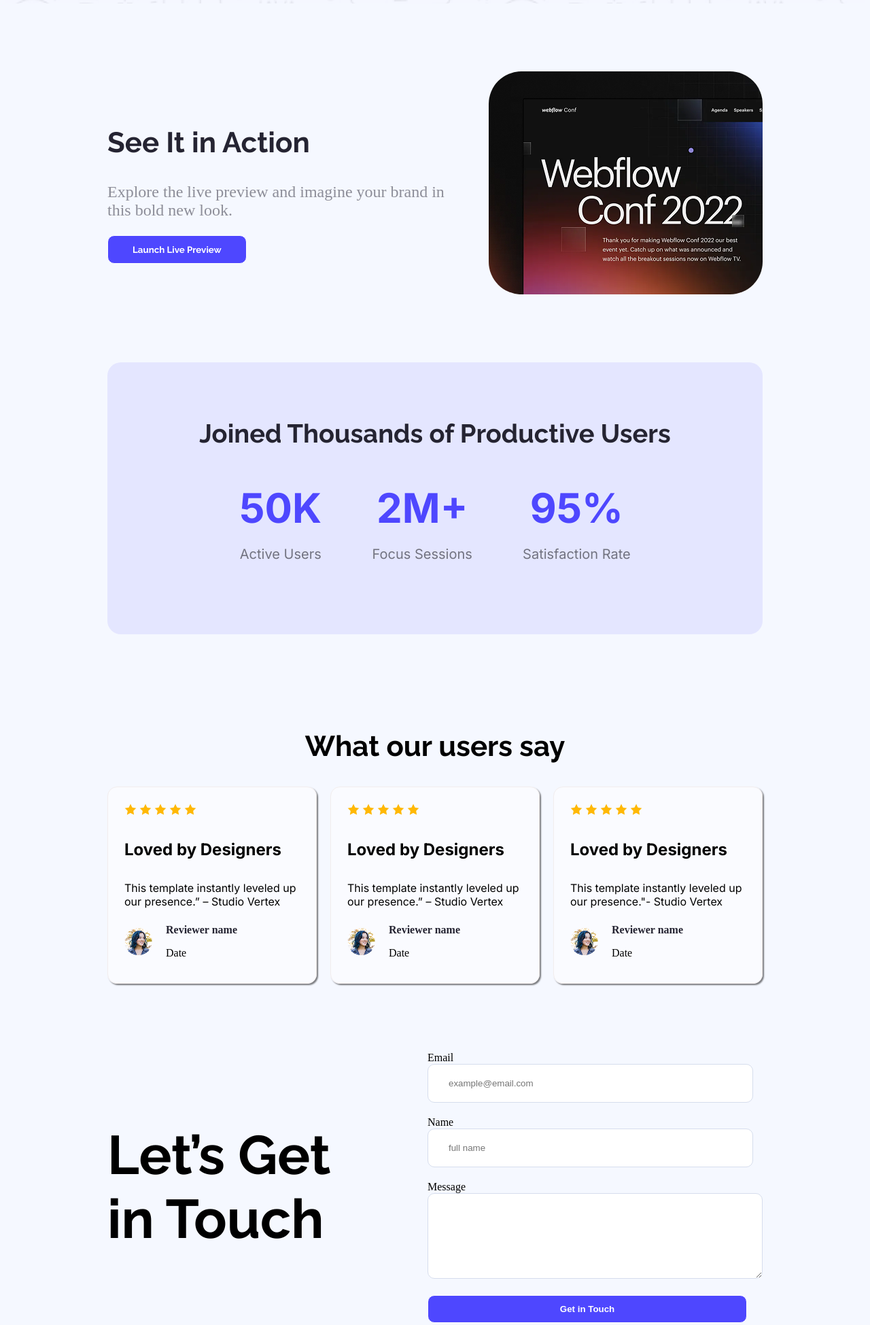
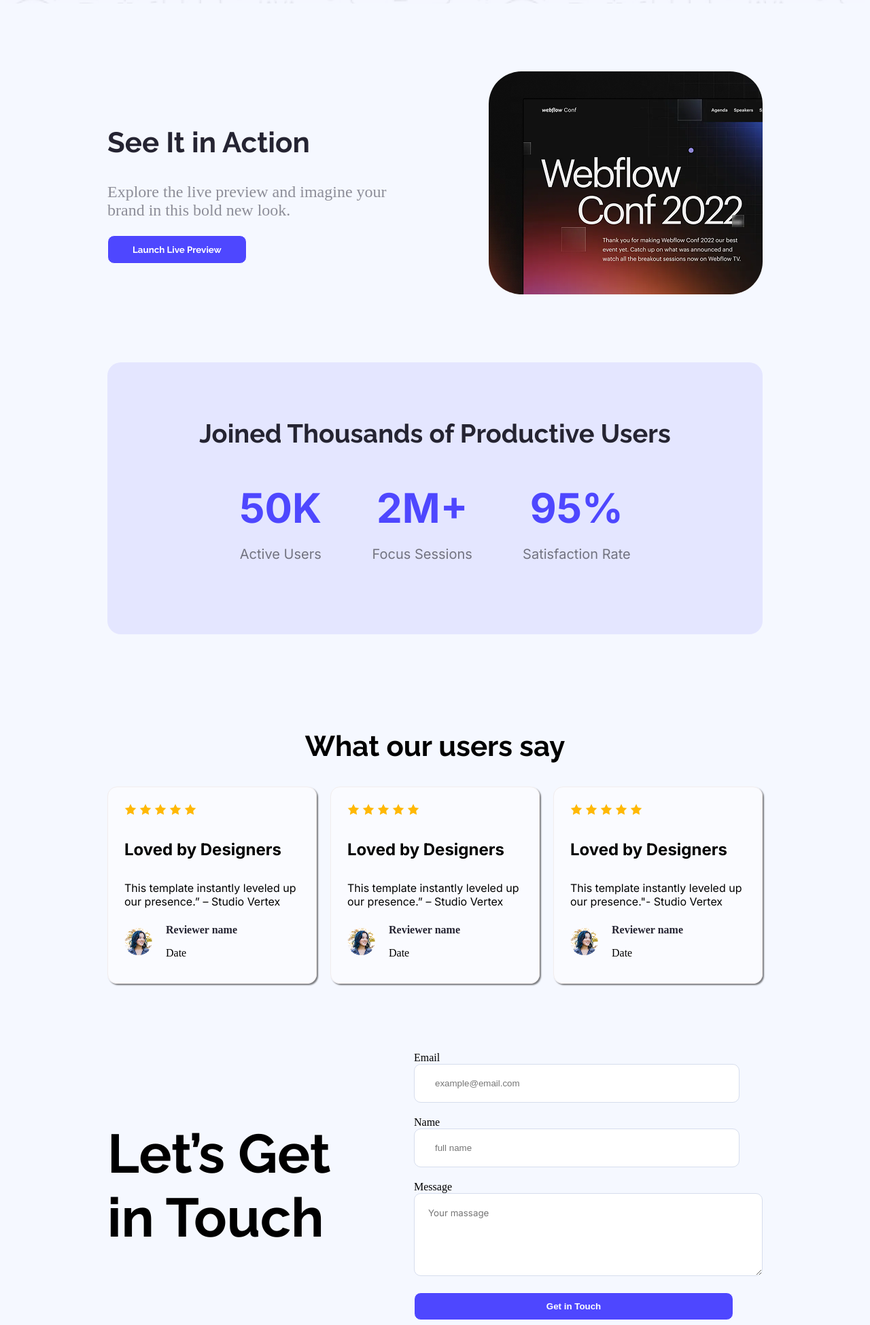
Before and after one commit to afrinaswarna/my-first-assignment, a plain HTML site: page index.html in a window 1280 px wide. Shown: the part 803-2752 px from the top of the page at 68% size. Drawn offline with Linux system fonts and the light colour scheme.

Commit message:
added extra styles

```diff
--- a/index.html
+++ b/index.html
@@ -12,7 +12,7 @@
 <body>
     <header class="banner">
         <nav class="nav">
-            <h2 class="nav-title inter-normal">Digital<span class="span">Template</span> Studio</h2>
+            <h2 class="nav-title inter-normal">Digital<span       class="span">Template</span>Studio</h2>
             <button class="btn-primary raleway-normal">Sign Up</button>
         </nav>
         <div class="banner-content">
@@ -54,7 +54,7 @@
                 </div>
             </div>
            </section>
-           <!-- productive user section en d-->
+           <!-- productive user section end-->
             <!-- user review section start -->
              <section class="review-section">
                 <h2 class="review-section-title raleway-normal">What our users say</h2>
@@ -131,12 +131,13 @@
                     <br>
                     <label for="massage">Message</label>
                     <br>
-                    <textarea name="" id="massage" cols="59" rows="8" placeholder=""></textarea>
+                    <textarea class="inter-normal" name="" id="massage" cols="56" rows="5" placeholder="Your massage"></textarea>
                     <br>
                     <button class="btn-primary">Get in Touch</button>
                 </form>
 
              </section>
+             <!-- information section end -->
     </main>
     <footer class="footer">
         <div>
--- a/styles/style.css
+++ b/styles/style.css
@@ -2,14 +2,12 @@
 .raleway-normal {
   font-family: "Raleway", sans-serif;
   font-optical-sizing: auto;
-
   font-style: normal;
 }
 
 .inter-normal {
   font-family: "Inter", sans-serif;
   font-optical-sizing: auto;
-
   font-style: normal;
 }
 /* common shared styles */
@@ -75,6 +73,7 @@ main{
     display: flex;
     justify-content: space-between;
     align-items: center;
+    gap: 100px;
     margin-bottom: 100px;
 }
 .action-content-title{
@@ -86,7 +85,6 @@ main{
     font-weight: 500;
     font-size: 24px;
     color: rgba(37, 36, 50, 0.5);
-    width: 517px;
     margin-top: 23px;
     margin-bottom: 23px;
 }
@@ -204,6 +202,7 @@ main{
     border-radius:10px ;
     border: 1px solid #D6DDED;
     margin-bottom: 20px;
+    padding: 20px;
 }
 .form-section button{
     width: 470px;
@@ -225,14 +224,13 @@ main{
 
 }
 .footer-description{
-    width: 532px;
-height: 50px;
-text-align: center;
-color: #8987A1;
-margin-top: 10px;
-margin-bottom: 20px;
+     width: 532px;
+ height: 50px;
+  text-align: center;
 
-
+ color: #8987A1;
+ margin-top: 10px;
+ margin-bottom: 20px;
 }
 .footer ul{
     display: flex;
```
